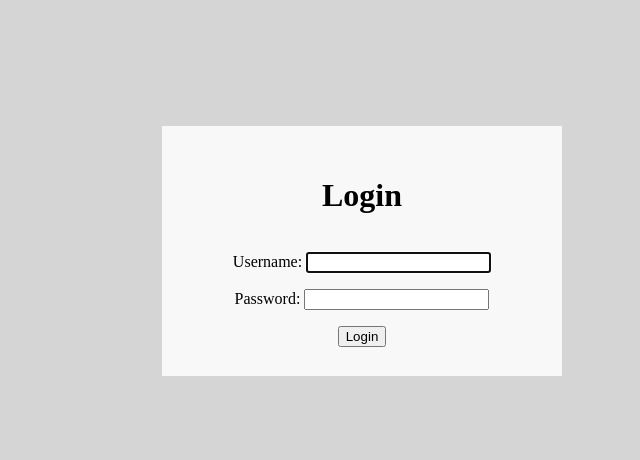
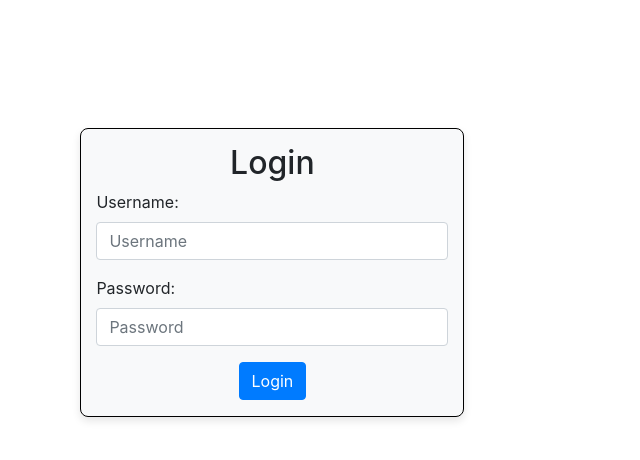
Before and after one commit to jakeymac/Plataforma-De-Vendas, a Django app: page /login/ in a window 1280 px wide. Shown: the top 460 px of the page, without its empty margins (278-918 px from the left). Run offline with Django 4.2, Linux system fonts and the light colour scheme; some libraries are stand-ins or nearby versions.

Commit message:
login form and submission updated to use bootstrap and API endpoint

```diff
--- a/Plataforma_de_Vendas/Accounts/endpoints.py
+++ b/Plataforma_de_Vendas/Accounts/endpoints.py
@@ -124,7 +124,7 @@ def login_endpoint(request):
             return Response({"message": "Logged in"}, status.HTTP_200_OK)
     except:
         pass
-    return Response({"message": "Invalid credentials"}, status.HTTP_401_UNAUTHORIZED)
+    return Response({"message": "Username or password is incorrect"}, status.HTTP_401_UNAUTHORIZED)
 
 @api_view(['GET'])
 def logout_endpoint(request):
--- a/Plataforma_de_Vendas/Accounts/templates/Accounts/login.html
+++ b/Plataforma_de_Vendas/Accounts/templates/Accounts/login.html
@@ -7,15 +7,26 @@
     <script src="https://ajax.googleapis.com/ajax/libs/jquery/3.5.1/jquery.min.js"></script>
     <script src="{% static 'js/login.js' %}"></script>
     <link rel="stylesheet" type="text/css" href="{% static 'css/login.css' %}">
+    <link rel="stylesheet" href="https://stackpath.bootstrapcdn.com/bootstrap/4.5.2/css/bootstrap.min.css">
     <meta name="csrf-token" content="{{ csrf_token }}">
 </head>
 <body>
-    <div id="login-container">
-        <h1>Login</h1>
-        <form method="post">
+    <div id="login-container" class="container justify-content-center mb-3">
+        <h2 class="text-center">Login</h2>
+        <form method="post" id="login-form">
             {% csrf_token %}
-            {{ form.as_p }}
-            <button type="submit">Login</button>
+            <div class="form-group">
+                <label for="username">Username:</label>
+                <input type="text" id="username" name="username" class="form-control" placeholder="Username">
+            </div>
+            <div class="form-group">
+                <label for="password">Password:</label>
+                <input type="password" id="password" name="password" class="form-control" placeholder="Password">
+            </div>
+            <div id="login-error-div" class="alert alert-danger" style="display: none;"></div>
+            <div class="text-center mb-3">
+                <button type="submit" class="btn btn-primary">Login</button>
+            </div>
         </form>
     </div>
 </body>
--- a/Plataforma_de_Vendas/Accounts/views.py
+++ b/Plataforma_de_Vendas/Accounts/views.py
@@ -4,11 +4,6 @@ from django.shortcuts import redirect
 
 from django.contrib.auth.forms import AuthenticationForm
 from .forms import AccountRegistrationForm, SellerRegistrationForm, StoreRegistrationForm
-
-
-
-# Create your views here.
-
 
 def logout_view(request):
     logout(request) #TODO UPDATE THIS TO SEND A REQUEST TO THE API TO LOGOUT TO MAINTAIN UNIFORMITY ACROSS THIS PLATFORM AND FUTURE APPS
@@ -31,13 +26,7 @@ def login_page(request):
     return render(request, 'Accounts/login.html', {'form': form})
 
 def register_account_page(request):
-    form = AccountRegistrationForm()
-    if request.method == 'POST':
-        form = AccountRegistrationForm(request.POST)
-        if form.is_valid():
-            form.save()
-            return redirect('login')
-    return render(request, 'Accounts/register_account.html', context={'form': form})
+    return render(request, 'Accounts/register_account.html')
 
 def register_seller_page(request):
     return render(request, 'Accounts/register_seller.html')
--- a/Plataforma_de_Vendas/Plataforma_de_Vendas/static/css/login.css
+++ b/Plataforma_de_Vendas/Plataforma_de_Vendas/static/css/login.css
@@ -2,14 +2,14 @@ body {
     background-color: #d5d5d5;
 }
 #login-container {
-    width: 400px;
-    height: 250px;
-    background-color: #f8f8f8;
-    margin: 0 auto;
+    width: 30%;
+    height: 25%;
+    margin-left: 28%;
     margin-top: 10%;
-    display: flex;
-    flex-direction: column;
-    align-items: center;
-    justify-content: center;
-    text-align: center;
+    border: 1px solid black;
+    padding-top: 15px;
+    background-color: #f8f9fa;
+    border-radius: 8px;
+    box-shadow: 0 4px 8px rgba(0, 0, 0, 0.1);
+    transition: box-shadow 0.3s ease-in-out;
 }
--- a/Plataforma_de_Vendas/Plataforma_de_Vendas/static/js/login.js
+++ b/Plataforma_de_Vendas/Plataforma_de_Vendas/static/js/login.js
@@ -1,30 +1,24 @@
 function load_event_listeners() {
-    $("#login-button").on("click", function() {
+    $("#login-form").submit(function(event) {
+        event.preventDefault();
+        var form_data = new FormData(this);
         fetch('/api/accounts/login', {
             method: 'POST',
-            headers: {
-                'Content-Type': 'application/json',
-                'X-CSRFToken': $('meta[name="csrf-token"]').attr('content')
-            },
-            body: JSON.stringify({
-                username: $("#username-input").val(),
-                password: $("#password-input").val(),
-            })
+            body: form_data
         })
         .then(response => {
             if (response.ok) {
                 return response.json();
             } else {
-                throw new Error('Error in request');
+                response.json().then(data => {
+                    $("#login-error-div").text(data.message).show();
+                });
             }
         })
         .then(data => {
             if (data.message == "Logged in") {
                 window.location.href = "/home";
-            } else {
-
             }
-
         });
     });
 }
```
Also changed, not shown: Plataforma_de_Vendas/db.sqlite3.
